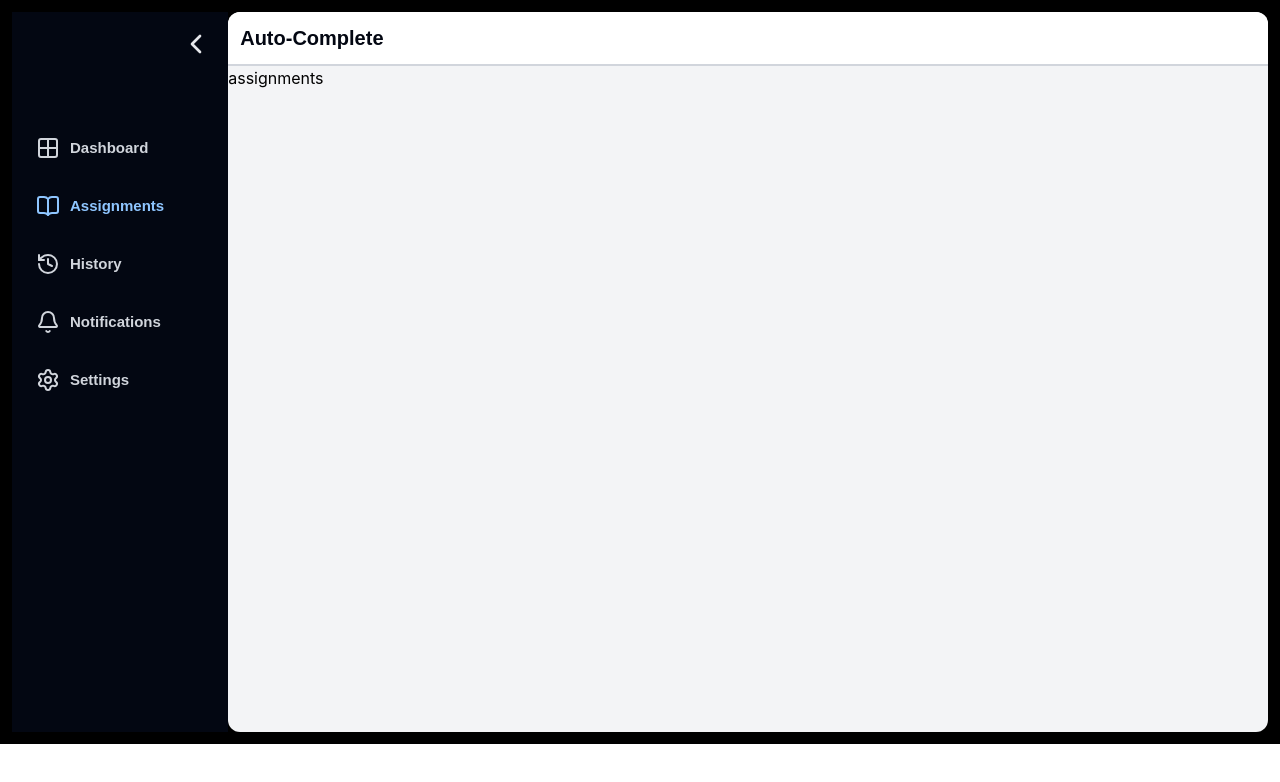
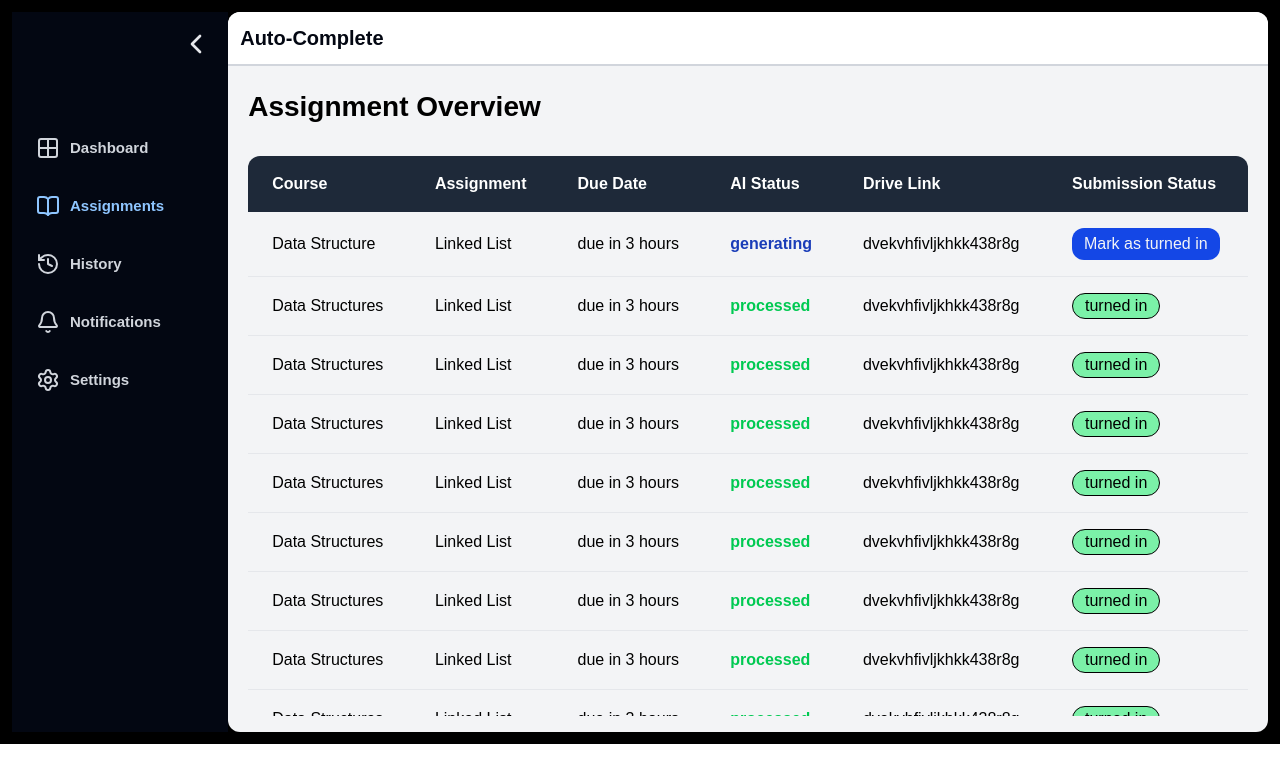
Before and after one commit to rizviammar579/auto-complete, a React (Vite) app: page /assignments in a window 1280 px wide. Shown: the top 782 px of the page. Built offline with nearby package versions, Linux system fonts and the light colour scheme.

Commit message:
made assignments page v1

```diff
--- /dev/null
+++ b/src/components/AssignmentTable.jsx
@@ -0,0 +1,67 @@
+import React from 'react'
+
+const AssignmentTable = () => {
+
+    const assignments = [
+    { id: 1, course: 'Data Structures', assignment: "Linked List", dueDate: 'due in 3 hours', AIStatus: 'processed', driveLink: "dvekvhfivljkhkk438r8g", submissionStatus: 'turned in' },
+    { id: 2, course: 'Data Structures', assignment: "Linked List", dueDate: 'due in 3 hours', AIStatus: 'processed', driveLink: "dvekvhfivljkhkk438r8g", submissionStatus: 'turned in' },
+    { id: 3, course: 'Data Structures', assignment: "Linked List", dueDate: 'due in 3 hours', AIStatus: 'processed', driveLink: "dvekvhfivljkhkk438r8g", submissionStatus: 'turned in' },
+    { id: 4, course: 'Data Structures', assignment: "Linked List", dueDate: 'due in 3 hours', AIStatus: 'processed', driveLink: "dvekvhfivljkhkk438r8g", submissionStatus: 'turned in' },
+    { id: 5, course: 'Data Structures', assignment: "Linked List", dueDate: 'due in 3 hours', AIStatus: 'processed', driveLink: "dvekvhfivljkhkk438r8g", submissionStatus: 'turned in' },
+    { id: 6, course: 'Data Structures', assignment: "Linked List", dueDate: 'due in 3 hours', AIStatus: 'processed', driveLink: "dvekvhfivljkhkk438r8g", submissionStatus: 'turned in' },
+    { id: 7, course: 'Data Structures', assignment: "Linked List", dueDate: 'due in 3 hours', AIStatus: 'processed', driveLink: "dvekvhfivljkhkk438r8g", submissionStatus: 'turned in' },
+    { id: 8, course: 'Data Structures', assignment: "Linked List", dueDate: 'due in 3 hours', AIStatus: 'processed', driveLink: "dvekvhfivljkhkk438r8g", submissionStatus: 'turned in' },
+    { id: 9, course: 'Data Structures', assignment: "Linked List", dueDate: 'due in 3 hours', AIStatus: 'processed', driveLink: "dvekvhfivljkhkk438r8g", submissionStatus: 'turned in' }
+  ];
+
+  return (
+    <div className='overflow-x-auto max-h-[70vh]'>
+         <table className='w-full border-collapse overflow-hidden rounded-xl'>
+      <thead className="bg-gray-800 text-white">
+        <tr>
+          <th className="px-6 py-4 text-left font-semibold">Course</th>
+          <th className="px-6 py-4 text-left font-semibold">Assignment</th>
+          <th className="px-6 py-4 text-left font-semibold">Due Date</th>
+          <th className="px-6 py-4 text-left font-semibold">AI Status</th>
+          <th className="px-6 py-4 text-left font-semibold">Drive Link</th>
+          <th className="px-6 py-4 text-left font-semibold">Submission Status</th>
+        </tr>
+      </thead>
+
+      <tbody>
+
+          <tr className="border-b border-gray-200 hover:bg-gray-50 transition">
+            <td className="px-6 py-4 ">Data Structure</td>
+            <td className="px-6 py-4 ">Linked List</td>
+            <td className="px-6 py-4 ">due in 3 hours</td>
+            <td className="px-6 py-4 text-blue-800 font-bold">generating</td>
+            <td className="px-6 py-4 ">dvekvhfivljkhkk438r8g</td>
+            <td className="px-6 py-4 ">
+                <button className='bg-blue-700 text-gray-100 px-3 py-1 w-fit rounded-xl'>Mark as turned in</button>
+            </td>
+
+          </tr>
+        {assignments.map((assignment) => (
+          <tr key={assignment.id} className="border-b border-gray-200 hover:bg-gray-50 transition">
+            <td className="px-6 py-4 ">{assignment.course}</td>
+            <td className="px-6 py-4 ">{assignment.assignment}</td>
+            <td className="px-6 py-4 ">{assignment.dueDate}</td>
+            <td className="px-6 py-4 text-green-500 font-bold">{assignment.AIStatus}</td>
+            <td className="px-6 py-4 ">{assignment.driveLink}</td>
+            <td className="px-6 py-4 ">
+                <div className='border border-[1px] px-3 w-fit rounded-full bg-green-300'>
+                    {assignment.submissionStatus}
+                </div>
+            </td>
+
+          </tr>
+        ))}
+
+
+      </tbody>
+    </table>
+    </div>
+  )
+}
+
+export default AssignmentTable
--- a/src/components/DashboardNotification.jsx
+++ b/src/components/DashboardNotification.jsx
@@ -8,19 +8,19 @@ const DashboardNotification = () => {
       <ul className='flex flex-col gap-2 justify-center'>
         <li className='flex justify-between'>
             <div className='flex gap-1 items-center'>
-                <img src="../../public/notification.png" alt="" className='w-[20px] h-[20px]' />
+                <img src="../../notification.png" alt="" className='w-[20px] h-[20px]' />
                 <div>{`Solution Ready (DBMS Lab)`}</div>
             </div>
         </li>
         <li className='flex justify-between'>
             <div className='flex gap-1 items-center'>
-                <img src="../../public/warning-red.png" alt="" className='w-[20px] h-[20px]' />
+                <img src="../../warning-red.png" alt="" className='w-[20px] h-[20px]' />
                 <div>{`AI Quota Exceeded (DSA)`}</div>
             </div>
         </li>
         <li className='flex justify-between'>
             <div className='flex gap-1 items-center'>
-                <img src="../../public/warning-yellow.png" alt="" className='w-[20px] h-[20px]' />
+                <img src="../../warning-yellow.png" alt="" className='w-[20px] h-[20px]' />
                 <div>Drive Uplaod Failed</div>
             </div>
         </li>
--- a/src/components/SystemStatus.jsx
+++ b/src/components/SystemStatus.jsx
@@ -8,21 +8,21 @@ const SystemStatus = () => {
       <ul className='flex flex-col gap-2 justify-center'>
         <li className='flex justify-between'>
             <div className='flex gap-1 items-center'>
-                <img src="../../public/googledrive.png" alt="" className='w-[23px] h-[23px]' />
+                <img src="../../googledrive.png" alt="" className='w-[23px] h-[23px]' />
                 <div>Google Drive</div>
             </div>
             <div className='text-green-500 text-[14px] font-bold'>Connected</div>
         </li>
         <li className='flex justify-between'>
             <div className='flex gap-1 items-center'>
-                <img src="../../public/googleclassroom.png" alt="" className='w-[24px] h-[24px]' />
+                <img src="../../googleclassroom.png" alt="" className='w-[24px] h-[24px]' />
                 <div>Google Classroom</div>
             </div>
             <div className='text-green-500 text-[14px] font-bold'>Connected</div>
         </li>
         <li className='flex justify-between'>
             <div className='flex gap-1 items-center'>
-                <img src="../../public/geminiai.png" alt="" className='w-[24px] h-[24px]' />
+                <img src="../../geminiai.png" alt="" className='w-[24px] h-[24px]' />
                 <div>Gemini AI</div>
             </div>
             <div className='text-green-500 text-[14px] font-bold'>Available</div>
@@ -36,7 +36,7 @@ const SystemStatus = () => {
         </li>
         <li className='flex justify-between'>
             <div className='flex gap-2 items-center'>
-             <img src="../../public/sync.png" alt="" className='w-[24px] h-[24px]' />
+             <img src="../../sync.png" alt="" className='w-[24px] h-[24px]' />
                 <div>Last Sync</div>
             </div>
             <div className='text-green-500 text-[14px] font-bold'>Running</div>
--- a/src/pages/AssignmentsPage.jsx
+++ b/src/pages/AssignmentsPage.jsx
@@ -1,9 +1,11 @@
 import React from 'react'
+import AssignmentTable from '../components/AssignmentTable'
 
 const AssignmentsPage = () => {
   return (
-    <div>
-      assignments
+    <div className='font-inter p-5 flex flex-col gap-7 overflow-x-auto'>
+    <h1 className='text-[28px] font-bold'>Assignment Overview</h1>
+    <AssignmentTable/>
     </div>
   )
 }
```
